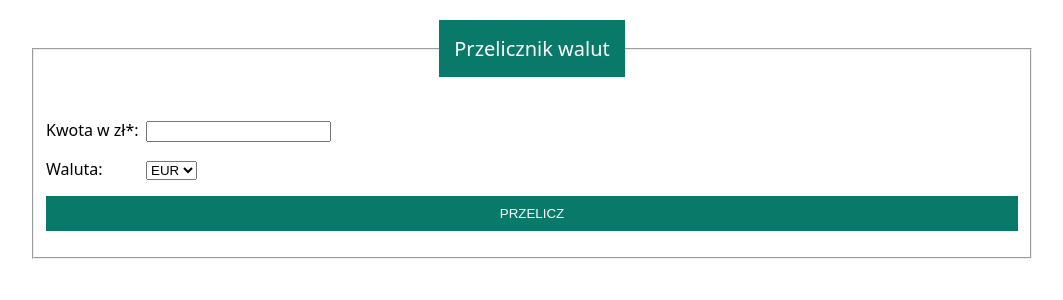
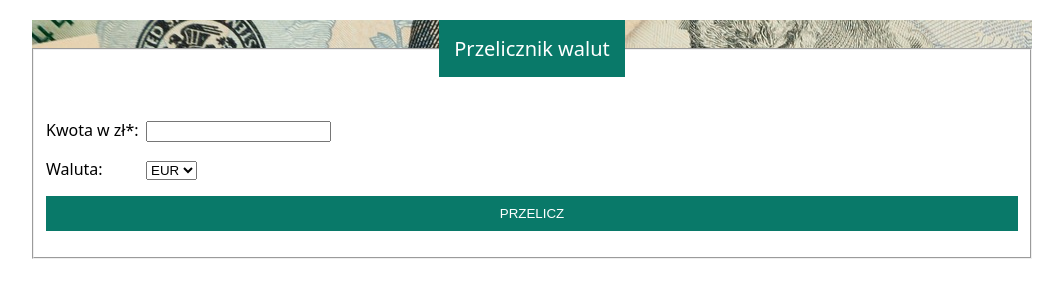
Before and after one commit to blankapalucka/currency-converter-react, a React (Create React App) app: page / in a window 1280 px wide. Shown: the top 300 px of the page, without its empty margins (108-1171 px from the left). Built offline with nearby package versions, Linux system fonts and the light colour scheme.

Commit message:
background picture added

```diff
--- a/src/App.js
+++ b/src/App.js
@@ -1,18 +1,20 @@
 
 import './App.css';
 import Form from './Form';
+import background from "./img/background.jpg";
 
 function App() {
 
   return (
     <body className="body element" >
-
-      <Form/>
-
-</body >
+      <div style={{ backgroundImage: `url("${background}")` }}>
+        <Form />
+      </div>
+    </body >
   );
 };
 
 
 
+
 export default App;
```
Also changed, not shown: src/img/background.jpg (added).
